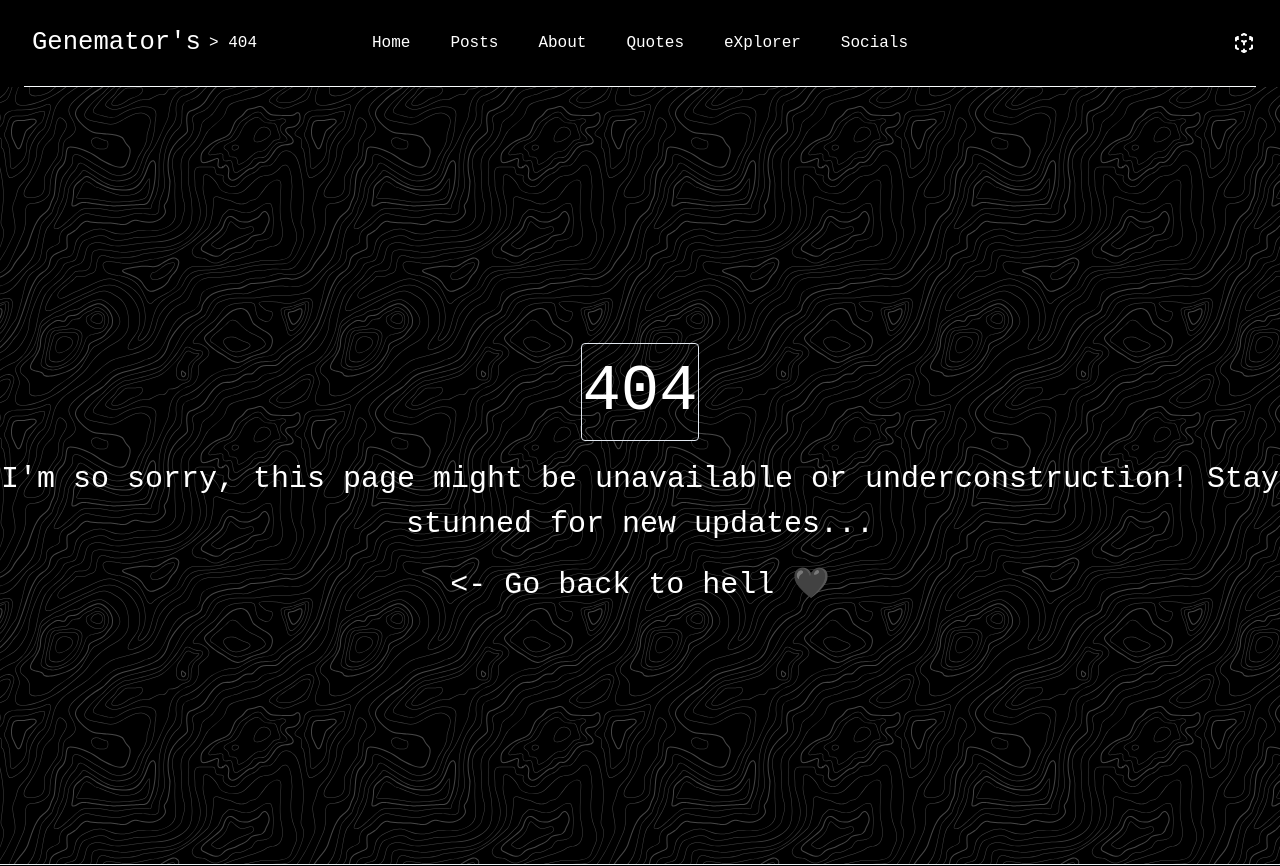
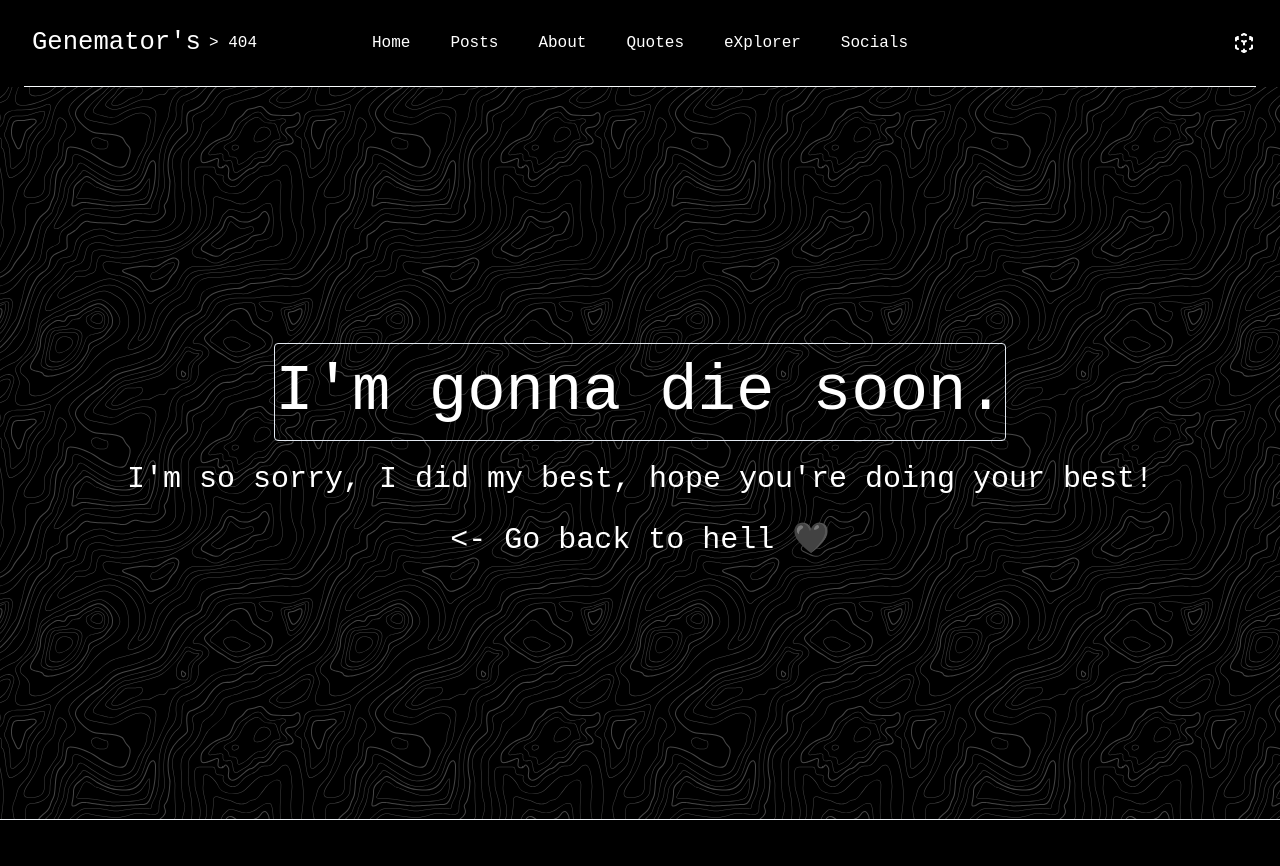
Before and after one commit to triistam/website.old, a Next.js app: page /znytrxwwmqvth in a window 1280 px wide. Before the commit this address had no page. Shown: the top 866 px of the page. Built offline with nearby package versions, Linux system fonts and the light colour scheme; a web font is replaced by a local one; what @tailwindcss/ui, tailwindcss-hyphens would draw is missing.

Commit message:
Create znytrxwwmqvth.tsx

```diff
--- /dev/null
+++ b/pages/znytrxwwmqvth.tsx
@@ -0,0 +1,44 @@
+/* Copyright 2020 Genemator Sakhib. All rights reserved. MPL-2.0 license. */
+
+import Head from "next/head";
+import React from "react";
+import Router from "next/router";
+import Header from "../components/Header";
+import Footer from "../components/Footer";
+
+export default function Custom404(): React.ReactElement {
+  return (
+    <>
+      <Head>
+        <title>Oops, 404! | Genemator's</title>
+        <meta property="og:title" content="404 Whoopie!" />
+        <meta
+          property="og:description"
+          content="This page's preview is not available as this page doesn't exist"
+        />
+      </Head>
+      <Header subtitle="404" />
+      <div className="h-auto">
+        <div className="flex mb-4 justify-center mt-64">
+          <div className="text-white text-center text-center xl:text-6xl lg:text-5xl text-4xl border rounded hover:bg-white hover:text-black">
+            I'm gonna die soon.
+          </div>
+        </div>
+        <div className="flex mb-4 justify-center">
+          <div className="text-white text-center xl:text-3xl lg:text-2xl text-1xl">
+            I'm so sorry, I did my best, hope you're doing your best!
+          </div>
+        </div>
+        <div className="flex mb-4 justify-center mb-64">
+          <a
+            onClick={() => Router.back()}
+            className="text-white text-center xl:text-3xl lg:text-2xl text-1xl hover:underline cursor-pointer"
+          >
+            {"<-"} Go back to hell 🖤
+          </a>
+        </div>
+      </div>
+      <Footer />
+    </>
+  );
+}
```
